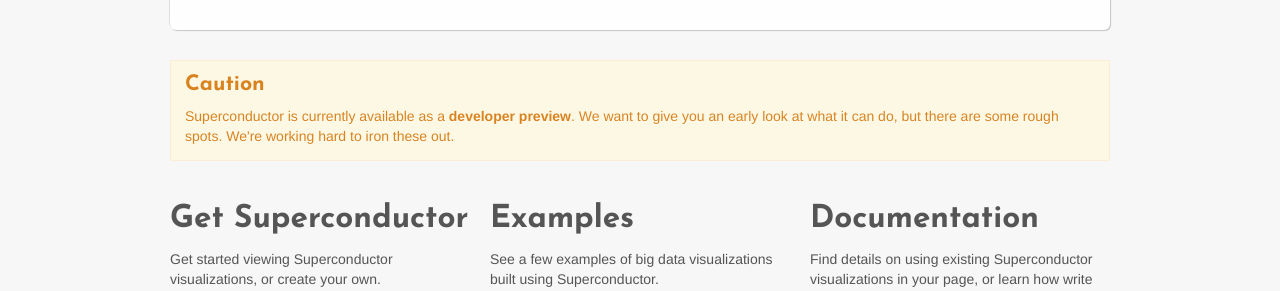
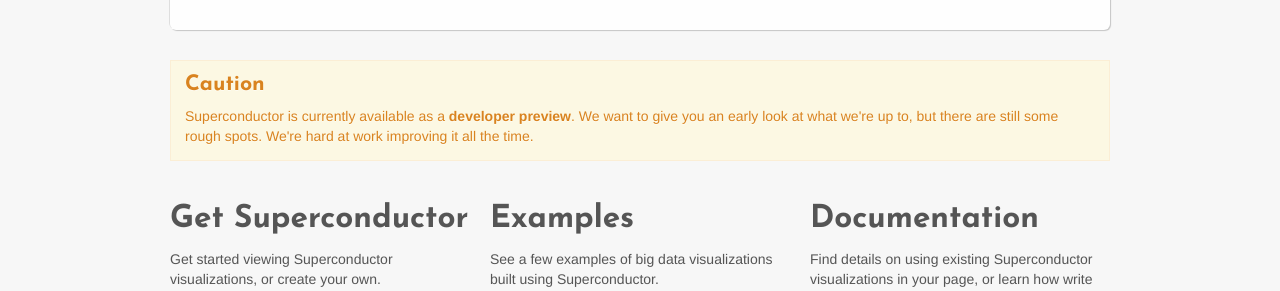
Before and after one commit to Superconductor/superconductor, a Jekyll site: the page built from index.html, in a window 1280 px wide. Shown: the part 383-674 px from the top of the page. Built offline with Jekyll 4.4.1, drawn with Linux system fonts in a browser that asks for light colours; nearby versions of some CDN libraries.

Commit message:
Update wording of 'dev preview' caution box.

```diff
--- a/_includes/caution-preview.html
+++ b/_includes/caution-preview.html
@@ -1,4 +1,4 @@
 <div class="alert alert-block ">
 	<h4>Caution</h4>
-	<p>Superconductor is currently available as a <strong>developer preview</strong>. We want to give you an early look at what it can do, but there are some rough spots. We're working hard to iron these out.</p>
+	<p>Superconductor is currently available as a <strong>developer preview</strong>. We want to give you an early look at what we're up to, but there are still some rough spots. We're hard at work improving it all the time.</p>
 </div>
```
